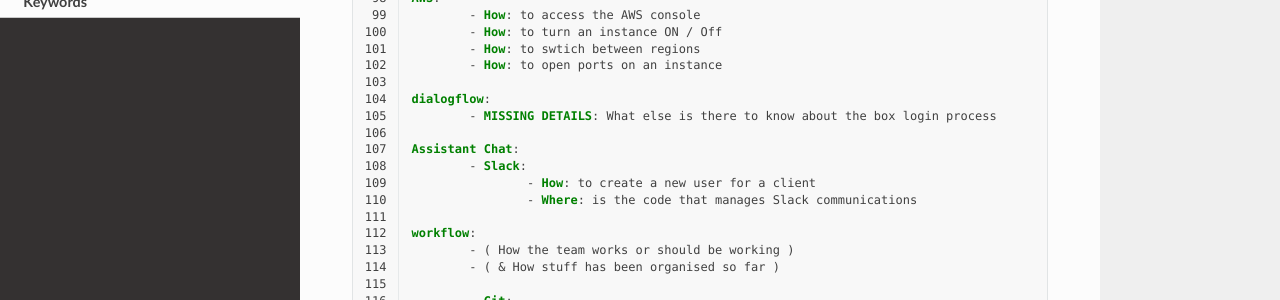
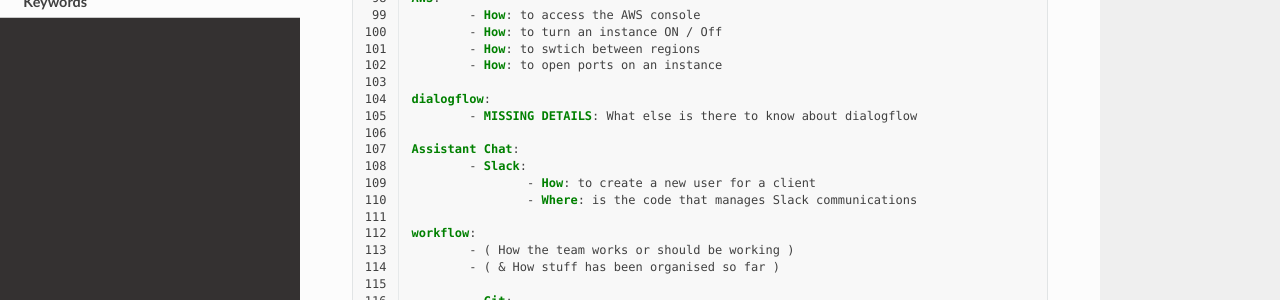
Before and after one commit to gXiah/cleed-documentation, a Sphinx documentation site: the page built from source/pages/general/keywords.rst, in a window 1280 px wide and 900 px high, scrolled down 1757 px. Shown: the part 151-451 px from the top of the window. Built offline with Sphinx 7.4.7 and the Read the Docs theme 2.0.0, drawn with Linux system fonts in a browser that asks for light colours.

Commit message:
Update: Keywords page

```diff
--- a/source/pages/general/keywords.rst
+++ b/source/pages/general/keywords.rst
@@ -117,7 +117,7 @@ source
 		- How: to open ports on an instance
 
 	dialogflow:
-		- MISSING DETAILS: What else is there to know about the box login process
+		- MISSING DETAILS: What else is there to know about dialogflow
 
 	Assistant Chat:
 		- Slack:
```
